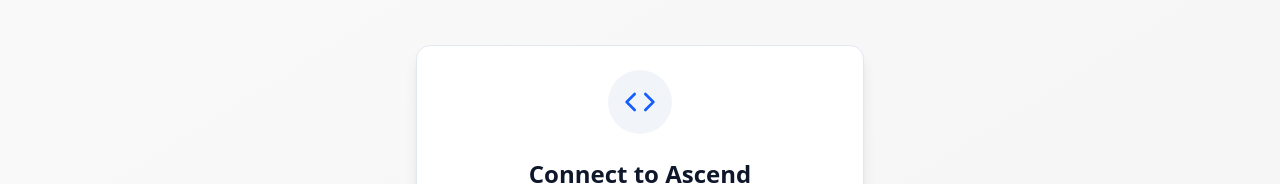
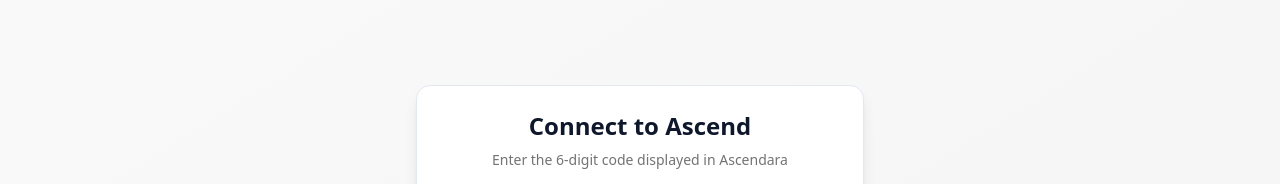
Before and after one commit to Ascendara/webview, a Next.js app: page / in a window 1280 px wide. Shown: the part 182-366 px from the top of the page. Built offline with nearby package versions, Linux system fonts and the light colour scheme; no server answers.

Commit message:
refactor: remove code icon

```diff
--- a/app/page.tsx
+++ b/app/page.tsx
@@ -266,9 +266,6 @@ export default function Home() {
 
         <Card className={cn("w-full max-w-md shadow-lg border", themeColors.card)}>
           <CardHeader className="text-center space-y-4">
-            <div className={cn("mx-auto w-16 h-16 rounded-full flex items-center justify-center", themeColors.secondary)}>
-              <Code className={cn("h-8 w-8", themeColors.accent)} />
-            </div>
             <div>
               <CardTitle className={cn("text-2xl font-bold", themeColors.text)}>
                 Connect to Ascend
```
